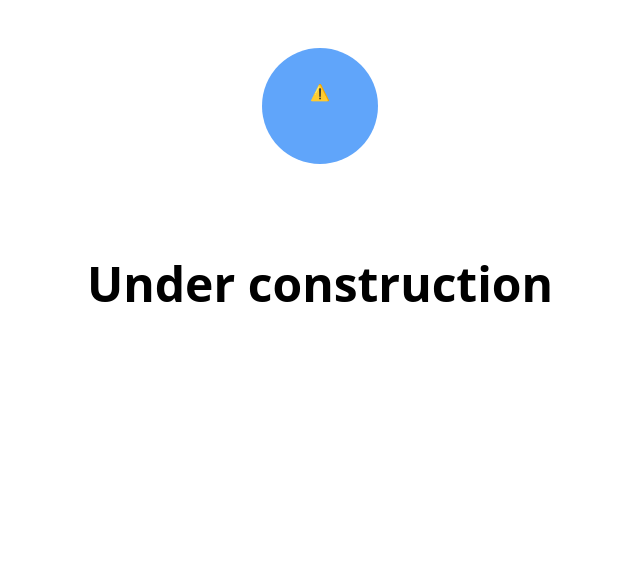
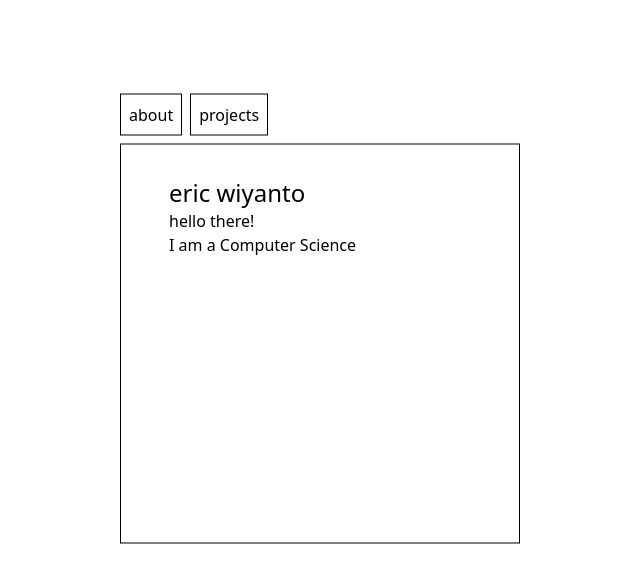
Before and after one commit to wiyantoeric/portfolio, a Next.js app: page / in a window 1280 px wide. Shown: the top 582 px of the page, without its empty margins (320-960 px from the left). Built offline with nearby package versions, Linux system fonts and the light colour scheme; no server answers.

Commit message:
feat: update index ui

```diff
--- a/pages/index.js
+++ b/pages/index.js
@@ -1,26 +1,23 @@
-import { Player, Controls } from "@lottiefiles/react-lottie-player";
-import Head from "next/dist/shared/lib/head";
+/* eslint-disable @next/next/no-img-element */
+import Head from 'next/dist/shared/lib/head';
+import Image from 'next/image';
+import { useEffect, useRef } from 'react';
+import Links from '../components/Links';
+import Container from '../components/Container';
 
 export default function Home() {
+  const homeRef = useRef(null);
+  const projects = useRef(null);
+
   return (
-    <div>
-      <Head>
-        <title>eric wiyanto</title>
-      </Head>
-      <main>
-        <div className="flex flex-col gap-y-24 p-12">
-          <div className="w-full flex justify-center">
-            <div className="aspect-square bg-blue-400 rounded-full px-12 py-8 m-auto">
-              <Player autoplay loop src="https://assets1.lottiefiles.com/packages/lf20_mdiaxdju.json" style={{ height: "300px", width: "300px" }}>
-                <Controls visible={false} buttons={["play", "repeat", "frame", "debug"]} />
-              </Player>
-            </div>
-          </div>
-          <div className="flex flex-grow w-full items-center justify-center">
-            <p className="text-5xl font-semibold dark:text-gray-200 ">Under construction</p>
-          </div>
+    <>
+      <Container title="about - eric wiyanto">
+        <div ref={homeRef} className="flex aspect-square w-[400px] flex-col border-[1px] border-black py-8 px-12">
+          <h1 className="text-2xl">eric wiyanto</h1>
+          <p>hello there!</p>
+          <p>I am a Computer Science</p>
         </div>
-      </main>
-    </div>
+      </Container>
+    </>
   );
 }
```
